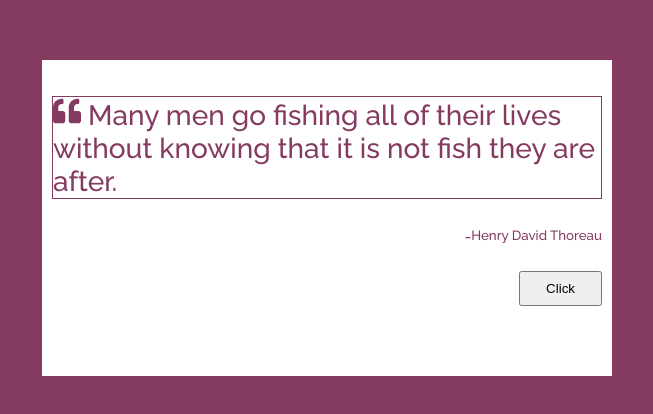
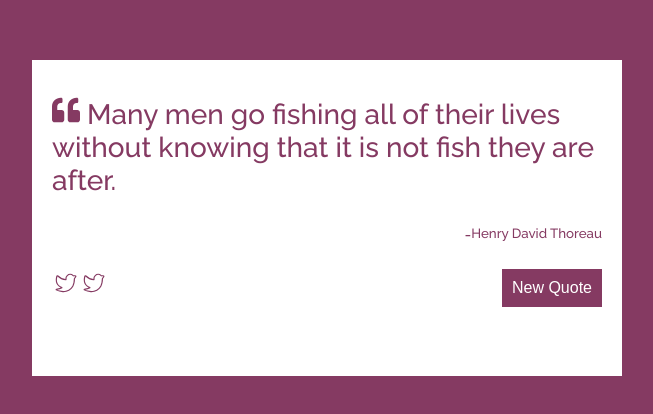
Before and after one commit to Shollytemmy/FCC_RANDOM_QUOTE, a React (Vite) app: page / in a window 1280 px wide. Shown: the part 182-596 px from the top of the page, without its empty margins (313-966 px from the left). Built offline with nearby package versions, Linux system fonts and the light colour scheme.

Commit message:
Random Quote: working on finishing part

```diff
--- a/Components/Quote.scss
+++ b/Components/Quote.scss
@@ -2,7 +2,6 @@ $primar-color: hsl(50deg, 50%, 100%);
 $textColor: #000;
 
 .Quote{
-    // width: 70%;
     display: flex;
     justify-content: center;
     align-items: center;
@@ -14,18 +13,23 @@ $textColor: #000;
    min-height: 300px;
     background-color: $primar-color;
     color: $textColor;
-    padding: 8px 10px;
+    padding: 8px 20px;
 
     .content{
-      border: 1px solid;
+      border: 0px solid;
       min-height: 96px;
     }
     .btn-div {
       display: flex;
-      justify-content: flex-end;
+      justify-content: space-between;
       .btn {
           margin-bottom: 2.5rem;
-          padding: 8px 25px;
+          padding: 10px 10px;
+          border: none;
+          color: $primar-color;
+          font-size: 16px;
+          font-weight: 400;
+          cursor: pointer;
         }
     }
 
--- a/Components/QuoteBoard.jsx
+++ b/Components/QuoteBoard.jsx
@@ -1,5 +1,6 @@
 import React from 'react'
 import {FaQuoteLeft} from 'react-icons/fa'
+import {CiTwitter} from 'react-icons/ci'
 import "./Quote.scss"
 
  const QuoteBoard = ({quote, color,  getRandomQuote}) => {
@@ -13,7 +14,12 @@ import "./Quote.scss"
 
             </div>
             <div className="btn-div">
-              <button onClick={getRandomQuote} className="btn">Click</button>
+              <div className="social-btn">
+                <CiTwitter />
+                <CiTwitter />
+
+              </div>
+              <button onClick={getRandomQuote} className="btn">New Quote</button>
             </div>
 
 
--- a/src/App.jsx
+++ b/src/App.jsx
@@ -35,7 +35,8 @@ function App() {
   getRandomQuote()
 
  document.body.style.backgroundColor= color;
-  document.getElementsByClassName("quoteCard")[0].style.color= color
+  document.getElementsByClassName("quoteCard")[0].style.color= color;
+  document.getElementsByClassName("btn")[0].style.backgroundColor= color;
 
 
 
--- a/src/App.scss
+++ b/src/App.scss
@@ -23,7 +23,7 @@ body{
      justify-content: center;
        align-items: center;
       border: 0px solid green;
-      // height:100vh;
+
   }
 
 }
```
